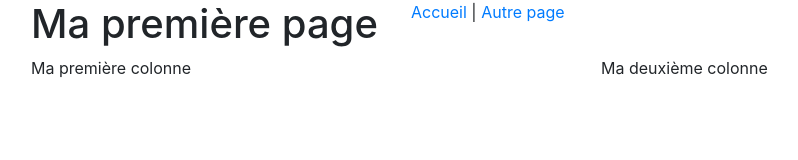
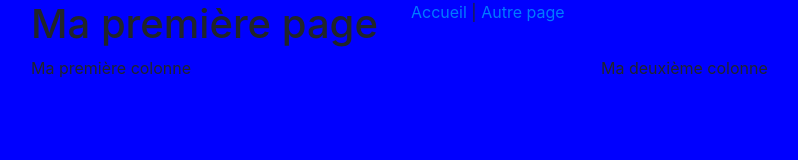
Before and after one commit to ruru56/DevFront, a plain HTML site: page index.html in a window 1280 px wide. Shown: the whole page, without its empty margins (54-852 px from the left). Drawn offline with nearby package versions, Linux system fonts and the light colour scheme.

Commit message:
Update style.css

```diff
--- a/style.css
+++ b/style.css
@@ -1,3 +1,3 @@
 body{
-	background-color: black-yellow;
+	background-color: blue;
 }
```
